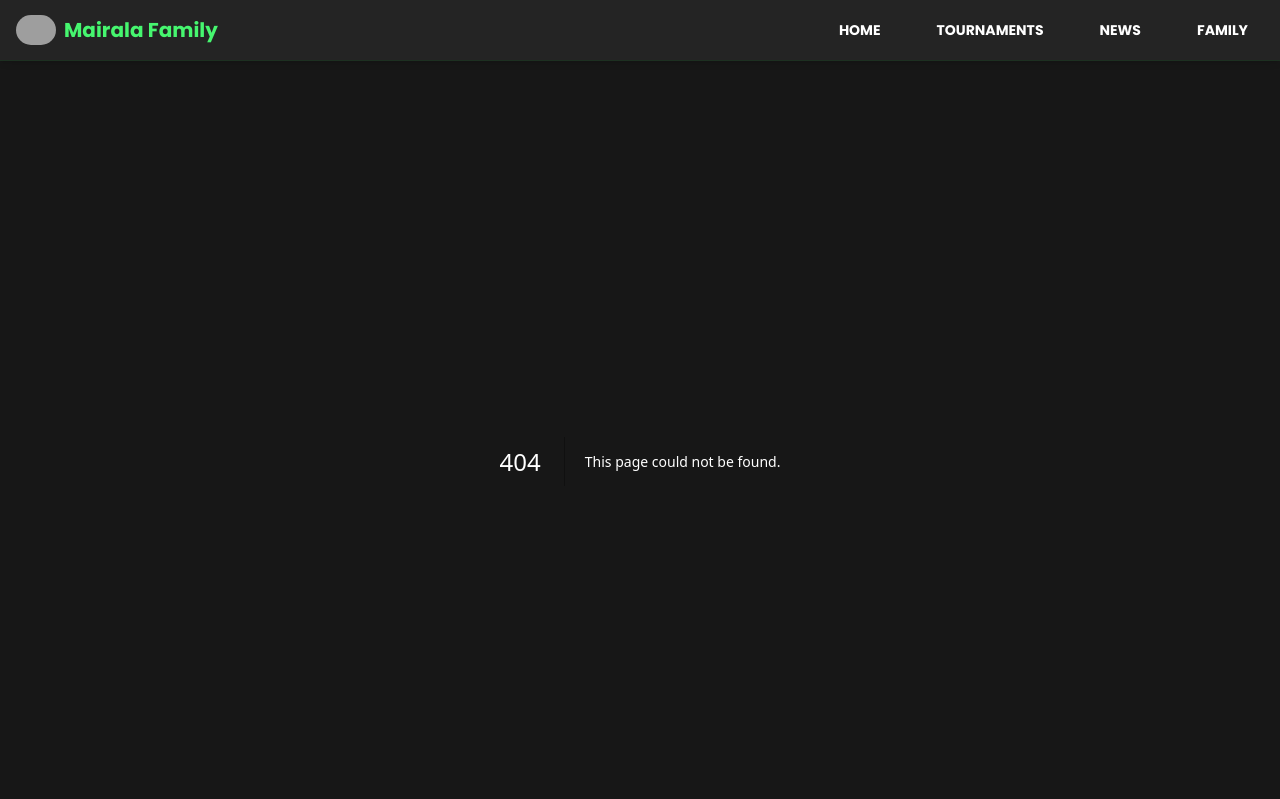
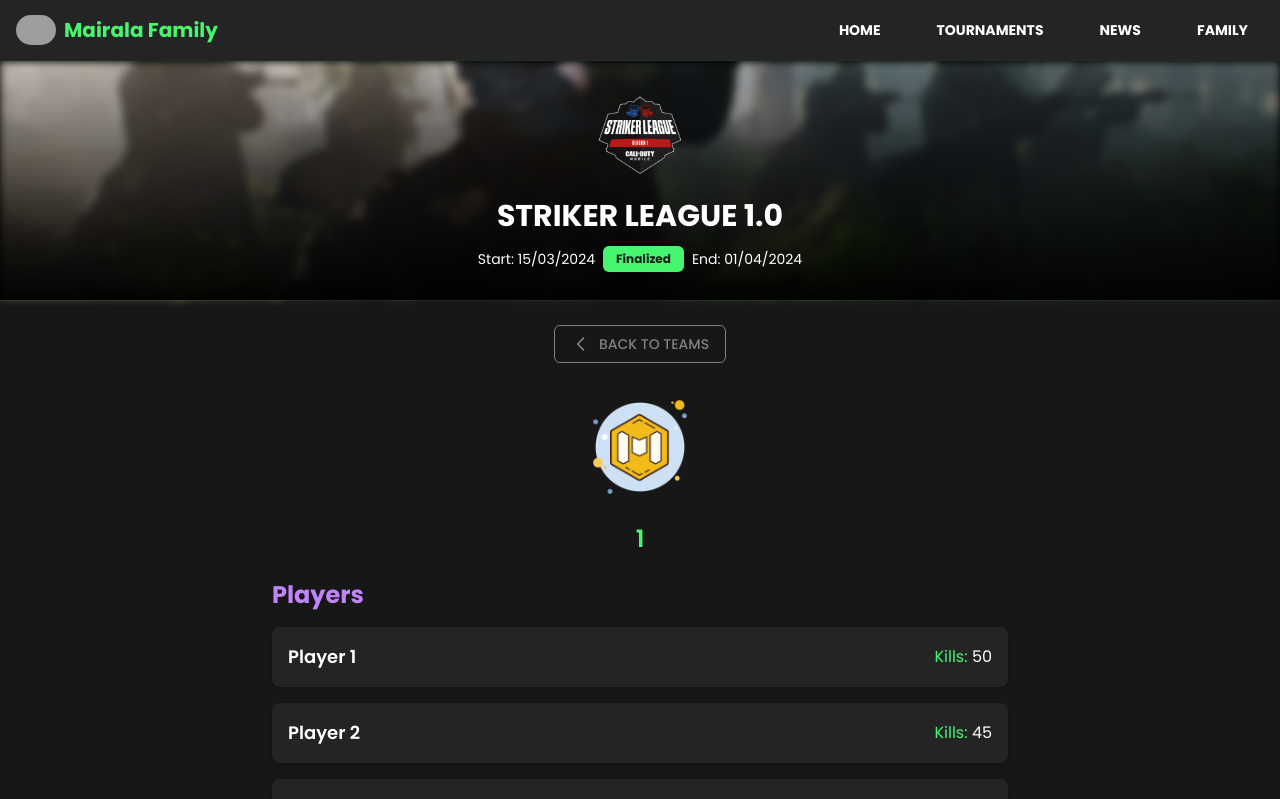
Before and after one commit to shahenwaz/mairala_family, a Next.js app: page /tournaments/STRIKERLEAGUE1.0/1 in a window 1280 px wide. Before the commit this address had no page. Shown: the top 799 px of the page. Built offline with nearby package versions, Linux system fonts and the light colour scheme; grey boxes are pictures that could not be loaded.

Commit message:
Updated dynamic TeamInfo page

```diff
--- a/app/(root)/tournaments/StrikerLeague1/[teamName]/page.tsx
+++ b/app/(root)/tournaments/STRIKERLEAGUE1.0/[teamName]/page.tsx
@@ -1,6 +1,6 @@
 "use client";
 
-import { useParams } from "next/navigation";
+import { useParams, useRouter } from "next/navigation";
 import TournamentDetails from "@/components/tournament/TournamentDetails";
 import TeamHeader from "@/components/team/TeamHeader";
 import PlayerList from "@/components/player/PlayerList";
@@ -8,6 +8,7 @@
 
 const TeamInfoPage = () => {
   const { teamName } = useParams();
+  const router = useRouter();
 
   const decodedTeamName =
     typeof teamName === "string"
@@ -71,11 +72,39 @@
   return (
     <div>
       <TournamentDetails {...teamInfo.tournament} />
-      <div className="min-h-screen bg-background text-foreground w-full max-w-3xl mx-auto">
+      <div className="w-full max-w-3xl min-h-screen mx-auto bg-background text-foreground">
         <div className="container px-4 py-2">
+          <button
+            className="flex items-center gap-2 px-4 py-2 mx-auto my-4 text-xs font-medium transition border rounded-md lg:text-sm text-lightGray border-lightGray hover:bg-primary hover:text-primary-foreground"
+            onClick={() =>
+              router.push(
+                `/tournaments/${encodeURIComponent(
+                  teamInfo.tournament.title.replace(/\s+/g, "")
+                )}`
+              )
+            }
+          >
+            <svg
+              xmlns="http://www.w3.org/2000/svg"
+              className="w-5 h-5"
+              fill="none"
+              viewBox="0 0 24 24"
+              stroke="currentColor"
+            >
+              <path
+                strokeLinecap="round"
+                strokeLinejoin="round"
+                strokeWidth="2"
+                d="M15 19l-7-7 7-7"
+              />
+            </svg>
+            BACK TO TEAMS
+          </button>
           <TeamHeader name={teamInfo.name} logo={teamInfo.logo} />
           <PlayerList players={teamInfo.players} />
-          <h2 className="text-2xl font-bold text-purple mt-8">Matches</h2>
+          <h2 className="mt-8 text-2xl font-bold text-center text-purple lg:text-start">
+            Matches
+          </h2>
           <MatchesList matches={matches} filterByTeam={teamInfo.name} />
         </div>
       </div>
--- a/app/(root)/tournaments/StrikerLeague1/page.tsx
+++ b/app/(root)/tournaments/STRIKERLEAGUE1.0/page.tsx
@@ -200,8 +200,8 @@
   return (
     <div>
       <TournamentDetails {...tournament} />
-      <div className="w-full bg-background py-3">
-        <div className="max-w-4xl mx-auto px-4">
+      <div className="w-full py-3 bg-background">
+        <div className="max-w-4xl px-4 mx-auto">
           <TournamentTabs defaultTab="teams">
             <TabsContent value="matches">
               <MatchesFilter
@@ -212,7 +212,7 @@
               <MatchesList matches={filteredMatches} />
             </TabsContent>
             <TabsContent value="teams">
-              <TeamList teams={teams} tournament="StrikerLeague1" />
+              <TeamList teams={teams} tournament="STRIKERLEAGUE1.0" />
             </TabsContent>
             <TabsContent value="leaderboards">
               <TeamLeaderboard teams={teams} status={tournament.status} />
--- a/app/(root)/tournaments/page.tsx
+++ b/app/(root)/tournaments/page.tsx
@@ -48,26 +48,26 @@
         { name: "ADEUS (MVP)", prize: "500 TK" },
       ],
       colorScheme: "green" as const,
-      route: "/tournaments/StrikerLeague1",
+      route: "/tournaments/STRIKERLEAGUE1.0",
     },
   ];
 
   return (
-    <div className="container mx-auto px-4 py-10 space-y-8">
+    <div className="container px-4 py-10 mx-auto space-y-8">
       <div>
         {/* Subtitle */}
-        <h2 className="text-center text-sm font-bold text-muted-foreground mb-2">
+        <h2 className="mb-2 text-sm font-bold text-center text-muted-foreground">
           OUR TOURNAMENTS
         </h2>
 
         {/* Title */}
-        <h1 className="text-center text-2xl sm:text-3xl md:text-4xl font-extrabold text-foreground">
+        <h1 className="text-2xl font-extrabold text-center sm:text-3xl md:text-4xl text-foreground">
           CALL OF DUTY MOBILE
         </h1>
       </div>
 
       {/* Tournament Cards */}
-      <div className="grid grid-cols-1 md:grid-cols-2 lg:grid-cols-3 gap-6 lg:gap-4 justify-center items-center place-items-center">
+      <div className="grid items-center justify-center grid-cols-1 gap-6 md:grid-cols-2 lg:grid-cols-3 lg:gap-4 place-items-center">
         {tournaments.map((tournament, index) => (
           <TournamentCard
             key={index}
--- a/components/player/PlayerList.tsx
+++ b/components/player/PlayerList.tsx
@@ -13,7 +13,9 @@
 
   return (
     <div>
-      <h2 className="mb-4 text-2xl font-bold text-purple">Players</h2>
+      <h2 className="mb-4 text-2xl font-bold text-center text-purple lg:text-start">
+        Players
+      </h2>
       <ul className="space-y-4">
         {sortedPlayers.map((player, index) => (
           <li
--- a/components/team/TeamHeader.tsx
+++ b/components/team/TeamHeader.tsx
@@ -6,7 +6,7 @@
 }
 
 const TeamHeader = ({ name, logo }: TeamHeaderProps) => (
-  <div className="text-center my-6">
+  <div className="my-6 text-center">
     <Image
       src={logo}
       alt={`${name} Logo`}
@@ -14,7 +14,9 @@
       height={120}
       className="mx-auto"
     />
-    <h1 className="text-3xl font-bold text-primary mt-4">{name}</h1>
+    <h1 className="mt-4 text-xl font-semibold lg:text-2xl text-primary">
+      {name}
+    </h1>
   </div>
 );
 
--- a/components/tournament/TeamCard.tsx
+++ b/components/tournament/TeamCard.tsx
@@ -16,11 +16,12 @@
   playerCount,
   tournament,
 }) => {
+  const encodedTournament = encodeURIComponent(tournament);
   const encodedName = encodeURIComponent(name);
 
   return (
     <Link
-      href={`/tournaments/${tournament}/${encodedName}`}
+      href={`/tournaments/${encodedTournament}/${encodedName}`}
       className="relative overflow-hidden border-t-2 rounded-lg group bg-card card-hover border-darkGray"
     >
       {/* Glowing Effect (Under the Card) */}
@@ -36,7 +37,7 @@
           className="object-cover object-center opacity-80 blur-xs"
         />
 
-        {/* Team Logo (Independent and Sharp) */}
+        {/* Team Logo */}
         <div className="absolute inset-0 z-20 flex items-center justify-center">
           <div className="flex items-center justify-center w-16 h-16">
             <Image
--- a/components/tournament/TeamList.tsx
+++ b/components/tournament/TeamList.tsx
@@ -2,7 +2,7 @@
 "use client";
 
 import React from "react";
-import TeamCard from "./TeamCard";
+import TeamCard from "@/components/tournament/TeamCard";
 import { Team } from "@/types/Team";
 
 interface TeamListProps {
@@ -12,14 +12,14 @@
 
 const TeamList: React.FC<TeamListProps> = ({ teams, tournament }) => {
   return (
-    <div className="grid grid-cols-1 sm:grid-cols-2 lg:grid-cols-3 gap-4 mt-8 mb-8">
+    <div className="grid grid-cols-1 gap-4 mt-8 mb-8 sm:grid-cols-2 lg:grid-cols-3">
       {teams.map((team) => (
         <TeamCard
           key={team.name}
           name={team.name}
           logo={team.logo}
           playerCount={team.playerCount}
-          tournament={tournament}
+          tournament={tournament.replace(/\s+/g, "")}
         />
       ))}
     </div>
```
